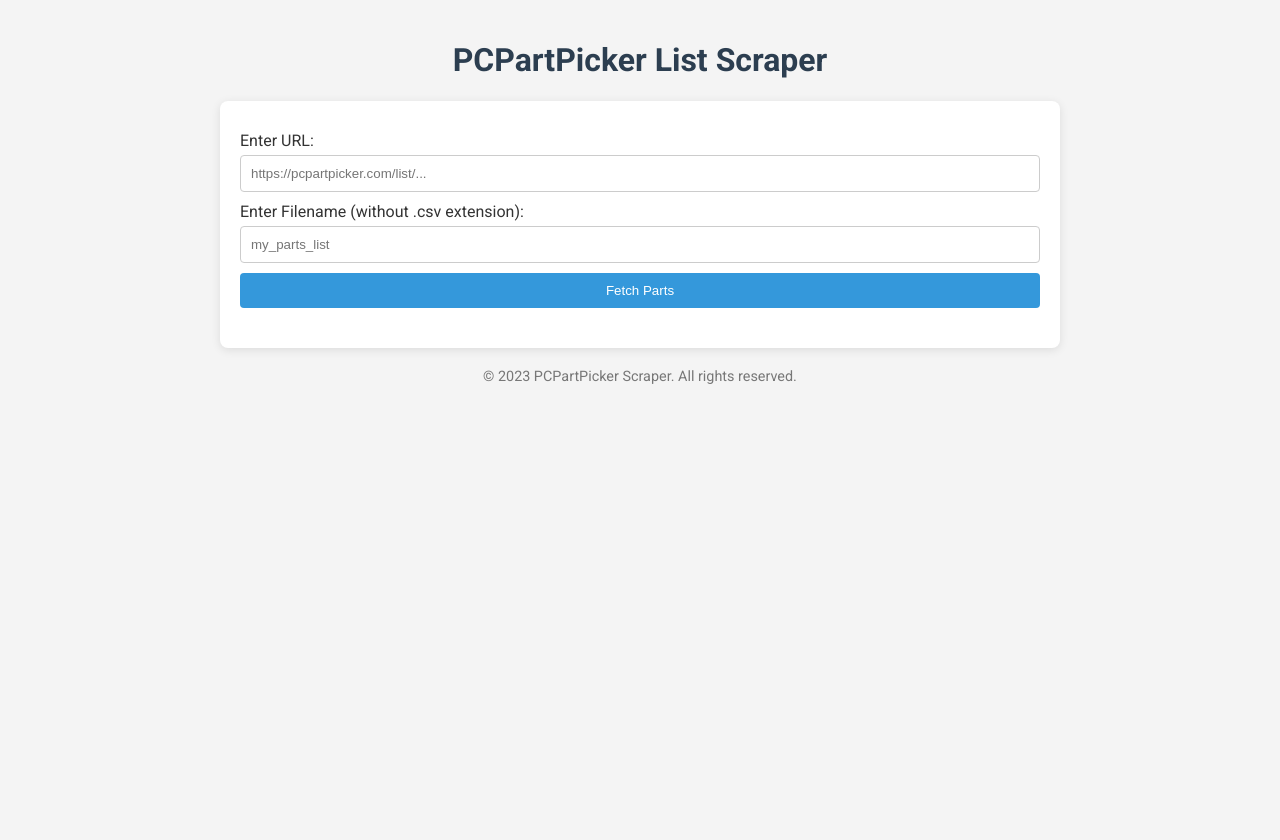
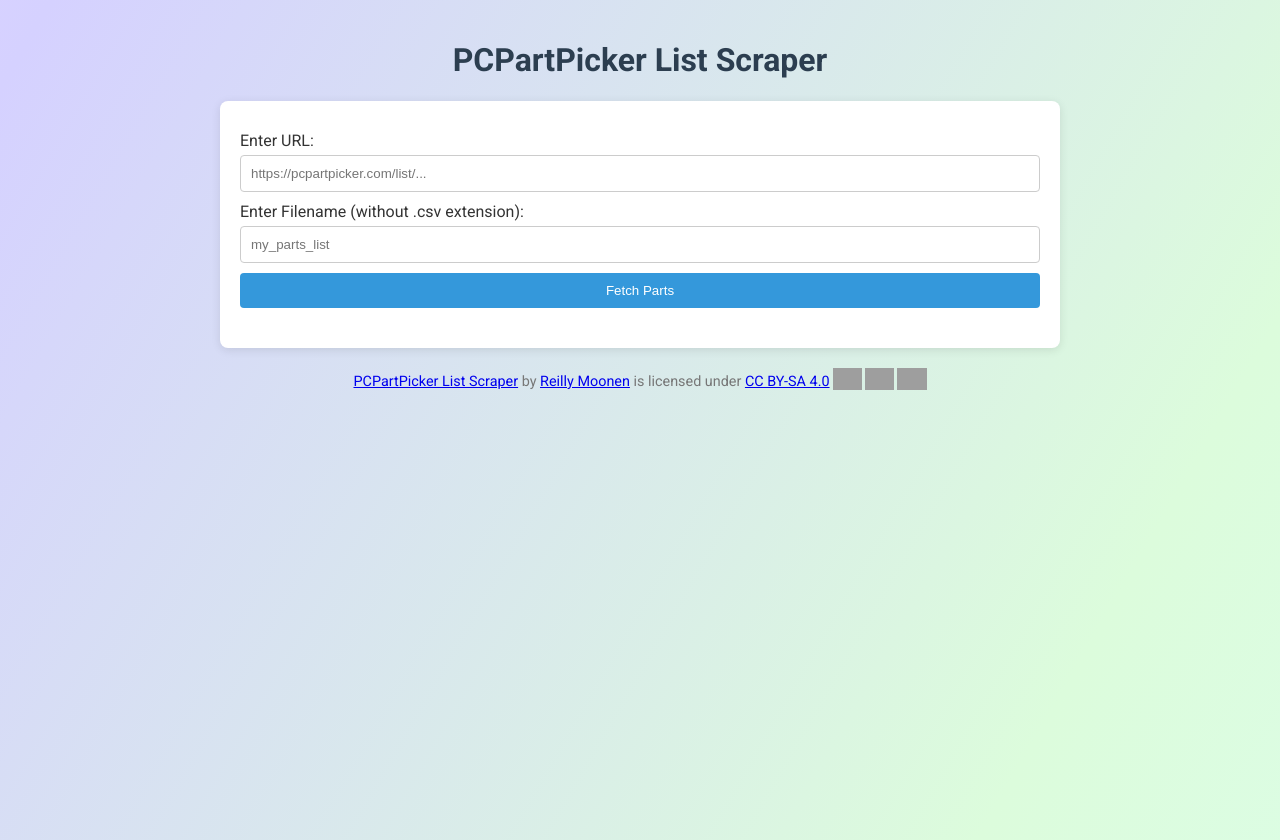
Before and after one commit to reillymoonen/pcpartpicker-spreadsheet-converter, a Flask app: page / in a window 1280 px wide. Before the commit the page ends 384 px from the top, so only its background shows below. Run offline with Flask 3, Linux system fonts and the light colour scheme; grey boxes are pictures that could not be loaded.

Commit message:
Finished web app

```diff
--- a/templates/index.html
+++ b/templates/index.html
@@ -6,9 +6,29 @@
     <title>PC Part Picker Scraper</title>
     <link href="https://fonts.googleapis.com/css2?family=Roboto:wght@400;700&display=swap" rel="stylesheet">
     <style>
+        /* Gradient Background */
+        .gradient-background {
+            background: linear-gradient(300deg, #dbfffa, #dcfcdc, #d5d1ff, #fde1fe);
+            background-size: 240% 240%;
+            animation: gradient-animation 40s ease infinite;
+            min-height: 100vh;
+        }
+
+        @keyframes gradient-animation {
+            0% {
+                background-position: 0% 50%;
+            }
+            50% {
+                background-position: 100% 50%;
+            }
+            100% {
+                background-position: 0% 50%;
+            }
+        }
+
+        /* Rest of the styling */
         body {
             font-family: 'Roboto', sans-serif;
-            background-color: #f4f4f4;
             color: #333;
             margin: 0;
             padding: 20px;
@@ -124,7 +144,7 @@
         }
     </style>
 </head>
-<body>
+<body class="gradient-background">
     <h1>PCPartPicker List Scraper</h1>
     <div class="container">
         <form id="scraperForm">
@@ -135,7 +155,6 @@
             <input type="text" id="filename" name="filename" placeholder="my_parts_list" required>
 
             <button type="submit">Fetch Parts</button>
-            <button type="button" id="downloadButton">Download CSV</button>
         </form>
 
         <div id="loading">
@@ -155,9 +174,12 @@
                 <tbody></tbody>
             </table>
         </div>
+
+        <!-- Moved the download button here -->
+        <button type="button" id="downloadButton">Download CSV</button>
     </div>
     <div class="footer">
-        <p>&copy; 2023 PCPartPicker Scraper. All rights reserved.</p>
+        <p xmlns:cc="http://creativecommons.org/ns#" xmlns:dct="http://purl.org/dc/terms/"><a property="dct:title" rel="cc:attributionURL" href="https://github.com/reillymoonen/pcpartpicker-spreadsheet-converter">PCPartPicker List Scraper</a> by <a rel="cc:attributionURL dct:creator" property="cc:attributionName" href="https://github.com/reillymoonen">Reilly Moonen</a> is licensed under <a href="https://creativecommons.org/licenses/by-sa/4.0/?ref=chooser-v1" target="_blank" rel="license noopener noreferrer" style="display:inline-block;">CC BY-SA 4.0<img style="height:22px!important;margin-left:3px;vertical-align:text-bottom;" src="https://mirrors.creativecommons.org/presskit/icons/cc.svg?ref=chooser-v1" alt=""><img style="height:22px!important;margin-left:3px;vertical-align:text-bottom;" src="https://mirrors.creativecommons.org/presskit/icons/by.svg?ref=chooser-v1" alt=""><img style="height:22px!important;margin-left:3px;vertical-align:text-bottom;" src="https://mirrors.creativecommons.org/presskit/icons/sa.svg?ref=chooser-v1" alt=""></a></p>
     </div>
 
     <script>
```
